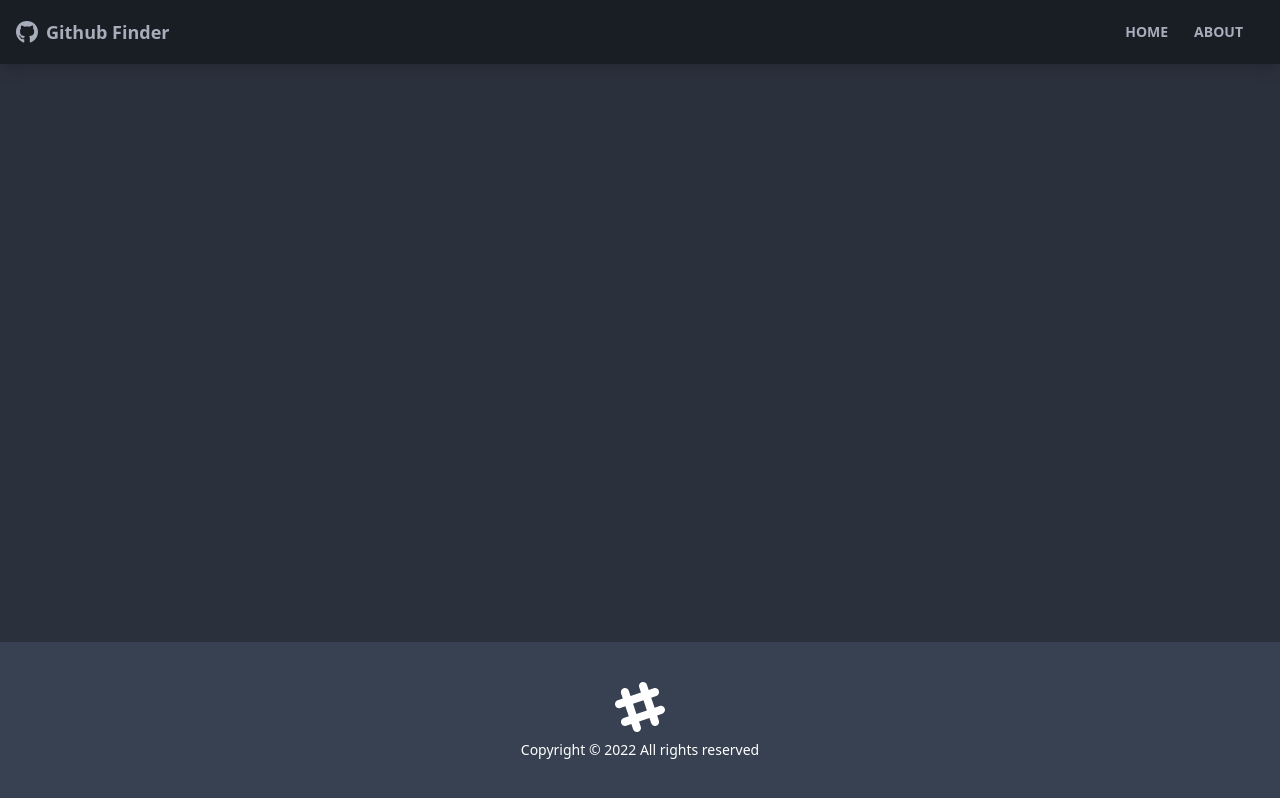
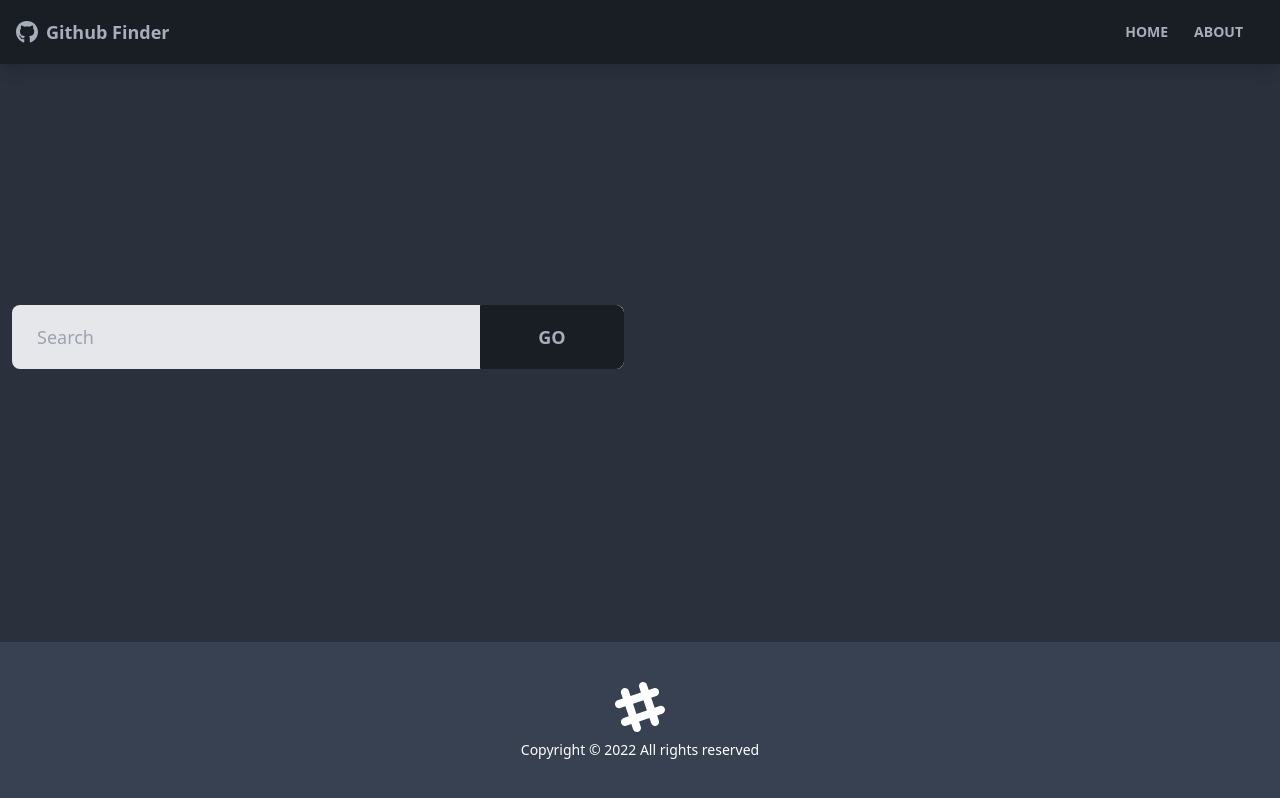
Before and after one commit to NurikBK/react-github-finder, a React (Create React App) app: page / in a window 1280 px wide. Built offline with nearby package versions, Linux system fonts and the light colour scheme.

Commit message:
Update Home.jsx

```diff
--- a/src/pages/Home.jsx
+++ b/src/pages/Home.jsx
@@ -1,10 +1,13 @@
 import React from 'react'
 import UsersResults from '../components/users/UsersResults'
+import UserSearch from '../components/users/UserSearch'
+
 
 function Home() {
   const token = process.env.REACT_APP_GITHUB_TOKEN
   return (
     <>
+      <UserSearch />
       <UsersResults />
     </>
   )
```
